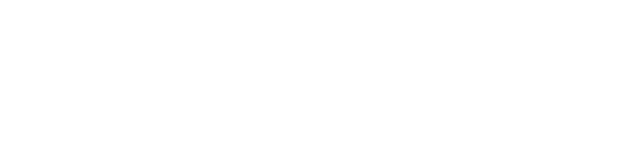
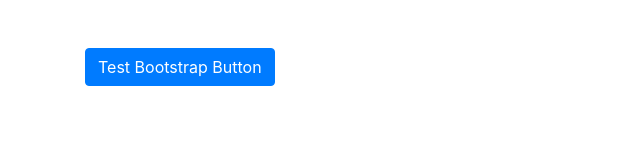
Before and after one commit to jefflearning40/verbesirreguliers2, a website: page index.html in a window 1280 px wide. Shown: the whole page, without its empty margins (0-640 px from the left). Drawn offline with nearby package versions, Linux system fonts and the light colour scheme.

Commit message:
bootstrap installed

```diff
--- a/index.html
+++ b/index.html
@@ -1,5 +1,5 @@
 <!DOCTYPE html>
-<html lang="fr">
+<html lang="en">
 <head>
     <meta charset="UTF-8">
     <meta name="viewport" content="width=device-width, initial-scale=1.0">
@@ -9,11 +9,18 @@
     <meta name="robots" content="index, follow">
     <link rel="icon" href="/images/iconesite.ico" type="image/x-icon" >
     <title>Verbes Irreguliers</title>
-    <link rel="stylesheet" href="/style/style.css">
 
+    <link rel="stylesheet" href="/style/bootstrap.min.css">
 </head>
-
 <body>
 
+     <div class="container mt-5">
+        <button class="btn btn-primary">Test Bootstrap Button</button>
+    </div>
+
+
+   <script src="/javascript/jquery-3.5.1.slim.min.js"></script>
+    <script src="/javascript/popper.min.js"></script>
+    <script src="/javascript/bootstrap.min.js"></script>
 </body>
 </html>
--- a/package.json
+++ b/package.json
@@ -1,6 +1,5 @@
 {
   "dependencies": {
-    "bootstrap": "^5.3.7",
     "express": "^5.1.0"
   },
   "devDependencies": {
```
Also changed, not shown: 2 other files.
